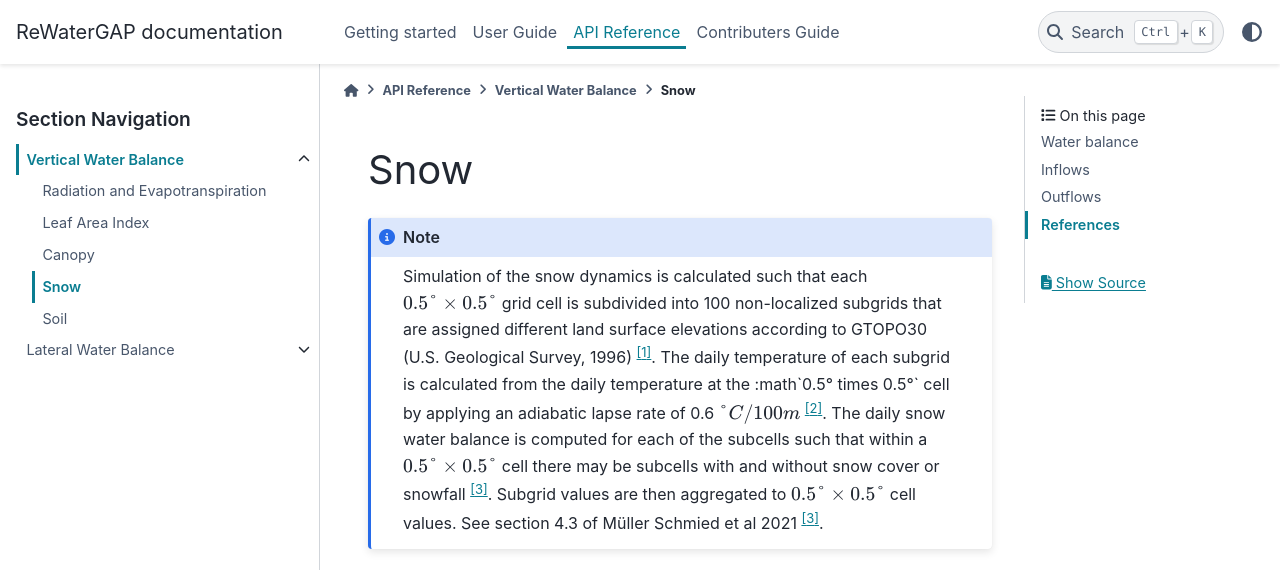
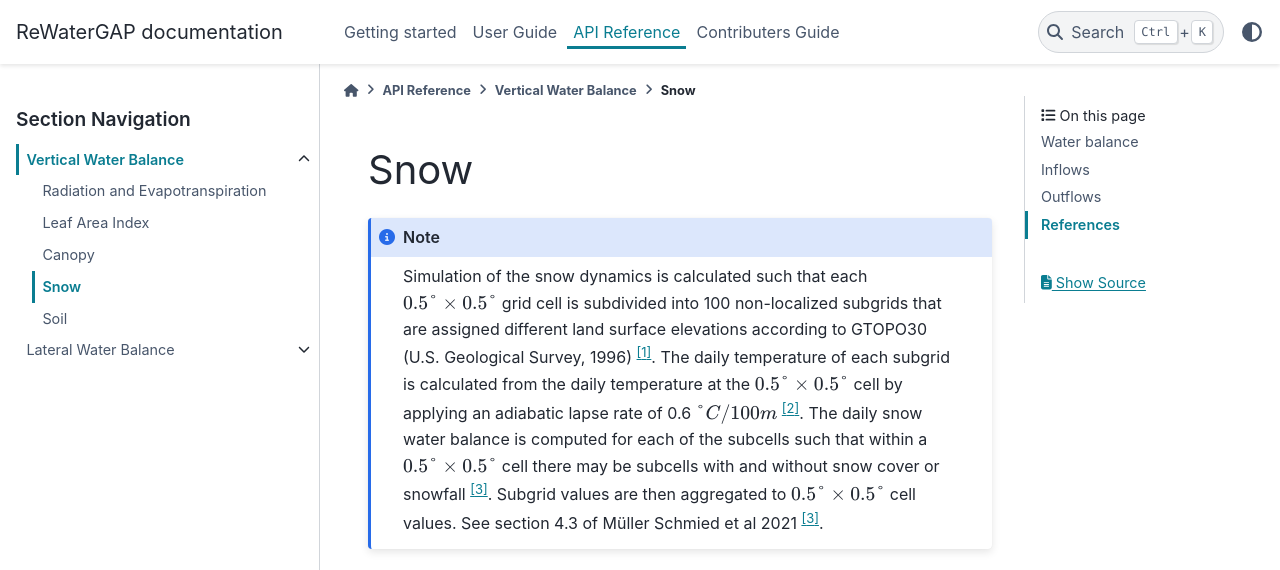
Before and after one commit to HydrologyFrankfurt/ReWaterGAP, a Sphinx documentation site: the page built from docs/api_docs/vertical_water_balance/snow.rst, in a window 1280 px wide and 900 px high, cut to the strip 0-570 px from the top of the window. Built offline with Sphinx 7.4.7 and the PyData theme 0.15.4, drawn with Linux system fonts in a browser that asks for light colours; pages that are not in the unit, such as notebooks, are missing from menus.

Commit message:
Update snow.rst

```diff
--- a/docs/api_docs/vertical_water_balance/snow.rst
+++ b/docs/api_docs/vertical_water_balance/snow.rst
@@ -3,7 +3,7 @@
 Snow
 +++++
 .. note::
-	Simulation of the snow dynamics is calculated such that each :math:`0.5° \times 0.5°` grid cell is subdivided into 100 non-localized subgrids that are assigned different land surface elevations according to GTOPO30 (U.S. Geological Survey, 1996) [1]_. The daily temperature of each subgrid is calculated from the daily temperature at the :math`0.5° \times 0.5°` cell by applying an adiabatic lapse rate of 0.6 :math:`°C/100m` [2]_. The daily snow water balance is computed for each of the subcells such that within a :math:`0.5° \times 0.5°` cell there may be subcells with and without snow cover or snowfall [3]_. Subgrid values are then aggregated to :math:`0.5° \times 0.5°` cell values. See section 4.3  of Müller Schmied et al 2021 [3]_.
+	Simulation of the snow dynamics is calculated such that each :math:`0.5° \times 0.5°` grid cell is subdivided into 100 non-localized subgrids that are assigned different land surface elevations according to GTOPO30 (U.S. Geological Survey, 1996) [1]_. The daily temperature of each subgrid is calculated from the daily temperature at the :math:`0.5° \times 0.5°` cell by applying an adiabatic lapse rate of 0.6 :math:`°C/100m` [2]_. The daily snow water balance is computed for each of the subcells such that within a :math:`0.5° \times 0.5°` cell there may be subcells with and without snow cover or snowfall [3]_. Subgrid values are then aggregated to :math:`0.5° \times 0.5°` cell values. See section 4.3  of Müller Schmied et al 2021 [3]_.
 
 .. autofunction:: snow.subgrid_snow_balance
 
```
